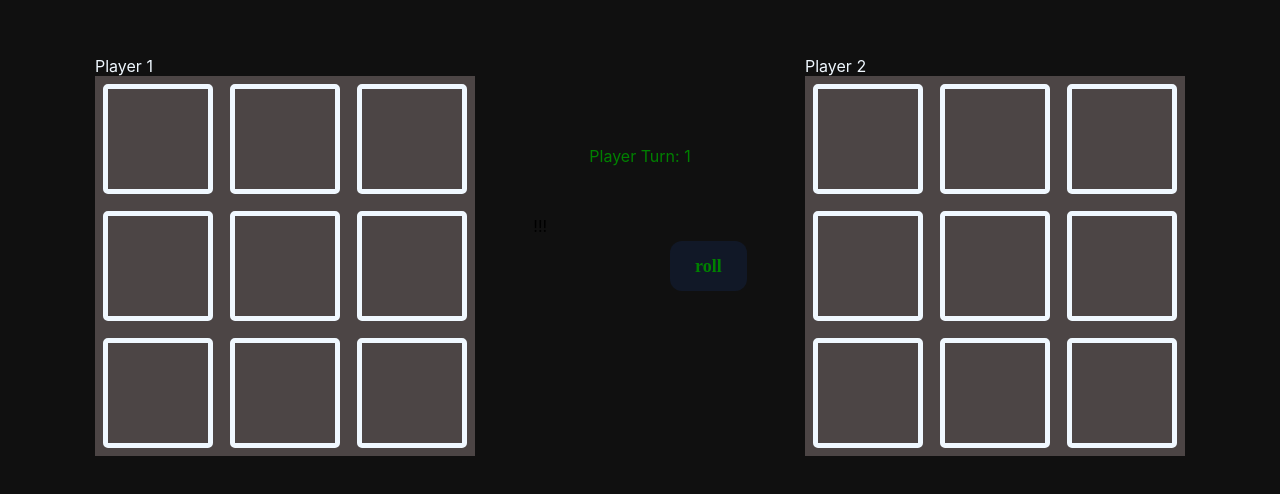
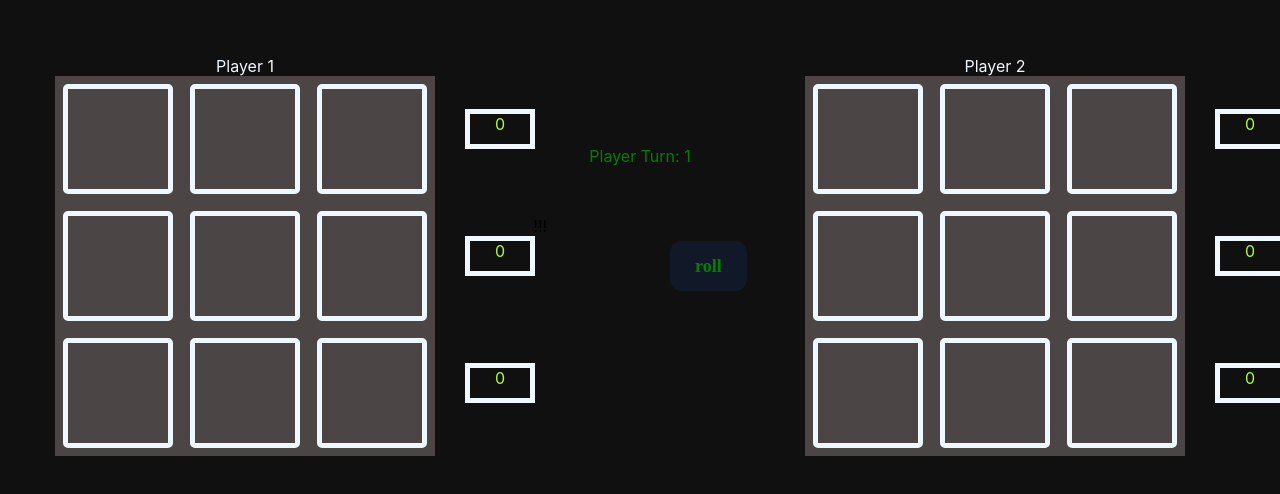
Before and after one commit to trual/knuckleBonesReact, a React (Create React App) app: page / in a window 1280 px wide. Shown: the part 144-638 px from the top of the page. Built offline with nearby package versions, Linux system fonts and the light colour scheme; a web font is replaced by a local one.

Commit message:
can set dice totals

```diff
--- a/src/DiceGrid.js
+++ b/src/DiceGrid.js
@@ -2,16 +2,51 @@ import { useEffect, useState } from "react";
 import "./css/diceGrid.css";
 import DiceSlot from "./DiceSlot";
 
-const DiceGrid = ({ pocketDice, player, turn, setTurn, canPlace, setCanPlace }) => {
-  const [data, setData] = useState([0,0,0,0,0,0,0,0,0]);
+const DiceGrid = ({
+  pocketDice,
+  player,
+  turn,
+  setTurn,
+  canPlace,
+  setCanPlace,
+}) => {
+  const [data, setData] = useState([0, 0, 0, 0, 0, 0, 0, 0, 0]);
+  const [diceTotals, setDiceTotals] = useState([0, 0, 0]);
 
   useEffect(() => {
-    setTurn(turn === 1 ? 2 : 1)
-    setCanPlace(false)
-  }, [data])
+    setTurn(turn === 1 ? 2 : 1);
+    setCanPlace(false);
+    calculateTotals();
+  }, [data]);
+
+  const calculateTotals = () => {
+    const row1 = calculateRow(data.slice(0,3))
+    const row2 = calculateRow(data.slice(3,6))
+    const row3 = calculateRow(data.slice(6,9))
+     setDiceTotals([row1, row2, row3])
+  };
+
+  const calculateRow = (triple) => {
+    const [a,b,c] = triple;
+    // all the same
+    if (a === b && b === c) {
+        return a * b * c;
+    }
+    if (a=== b) {
+        return a * 4 + c;
+    }
+    if (a === c) {
+        return a * 4 + b
+    }
+    if (b === c) {
+        return b * 4 + a
+    }
+    return a + b + c;
+  }
 
   return (
-    <div>
+    <div className="everything">
+      <div className="gridAndTitle">
         <span className="gridTitle"> Player {player} </span>
         <div className="diceGrid">
           {data.map((val, i) => (
@@ -26,6 +61,12 @@ const DiceGrid = ({ pocketDice, player, turn, setTurn, canPlace, setCanPlace })
           ))}
         </div>
       </div>
+      <div className="totals">
+        <div className="total">{diceTotals[0]}</div>
+        <div className="total">{diceTotals[1]}</div>
+        <div className="total">{diceTotals[2]}</div>
+      </div>
+    </div>
   );
 };
 
--- a/src/RollDice.js
+++ b/src/RollDice.js
@@ -6,10 +6,11 @@ function RollDice({ setPocketDice, turn, setCanPlace, canRoll }) {
   const [roll, setRoll] = useState(0);
 
   const handleClick = async () => {
-    for (let i = 0; i < 8; i++) {
-      await timeout(200); //for 1 sec delay
-      setRoll(Math.round(Math.random() * 5 + 1));
-    }
+    // this is for dramatic rolling effect
+    // for (let i = 0; i < 8; i++) {
+    //   await timeout(200); //for 1 sec delay
+    //   setRoll(Math.round(Math.random() * 5 + 1));
+    // }
     let face = Math.round(Math.random() * 5 + 1);
     setRoll(face);
     setPocketDice(face);
--- a/src/css/diceGrid.css
+++ b/src/css/diceGrid.css
@@ -11,3 +11,36 @@
 .gridTitle {
     color: aliceblue;
 }
+
+.gridAndTitle {
+    display: flex;
+    flex-direction: column;
+    align-items: center;
+}
+
+.totals {
+    padding-left: 30px;
+    height: 380px;
+    display: flex;
+    flex-direction: column;
+    justify-content: space-around;
+}
+
+.total {
+    text-align: center;
+    height: 40px;
+    width: 70px;
+    border: 5px;
+    border-style: solid;
+    border-color: aliceblue;
+    color: greenyellow;
+
+}
+
+.everything {
+    width: 420px;
+    display: flex;
+    flex-direction: row;
+    align-items: center;
+    justify-content: space-around;
+}
```
Also changed, not shown: 1 other file (tests, documents, lock files or other folders). Lines whose indentation alone changed are shown as unchanged.
